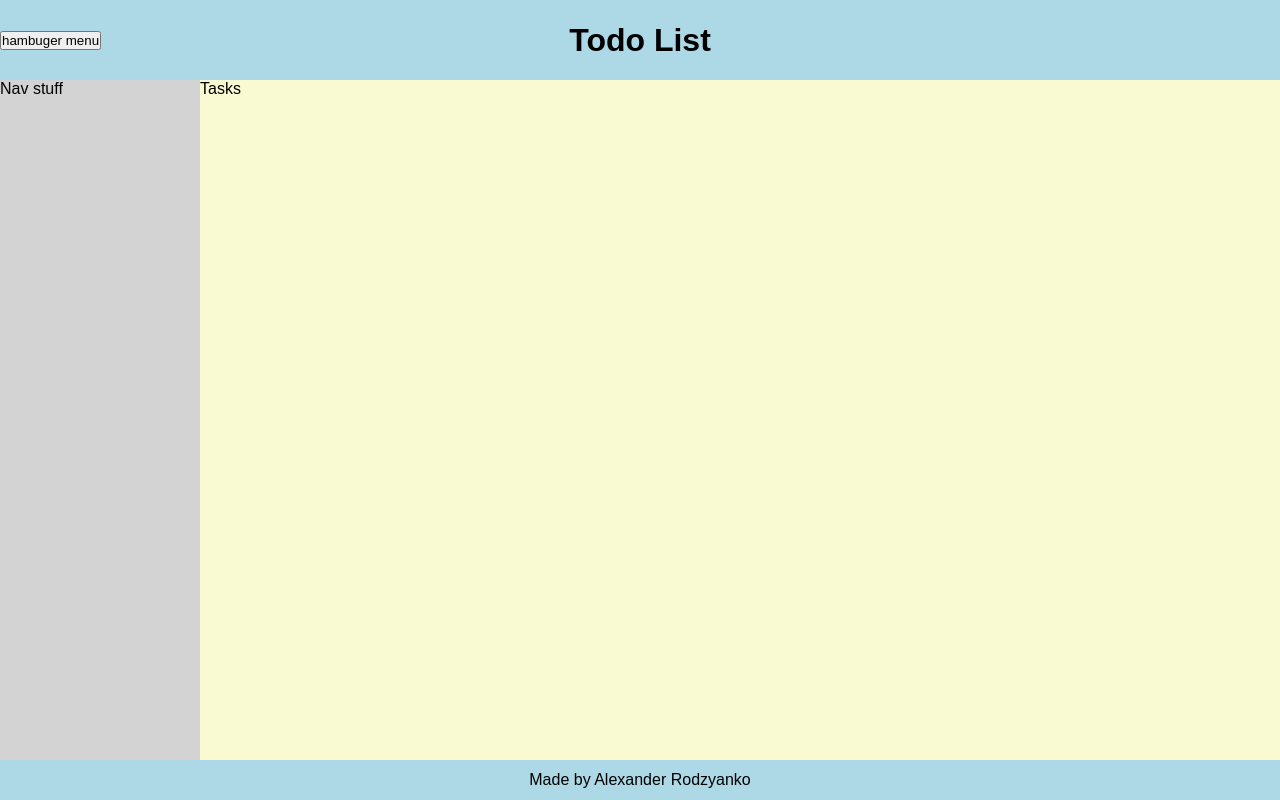
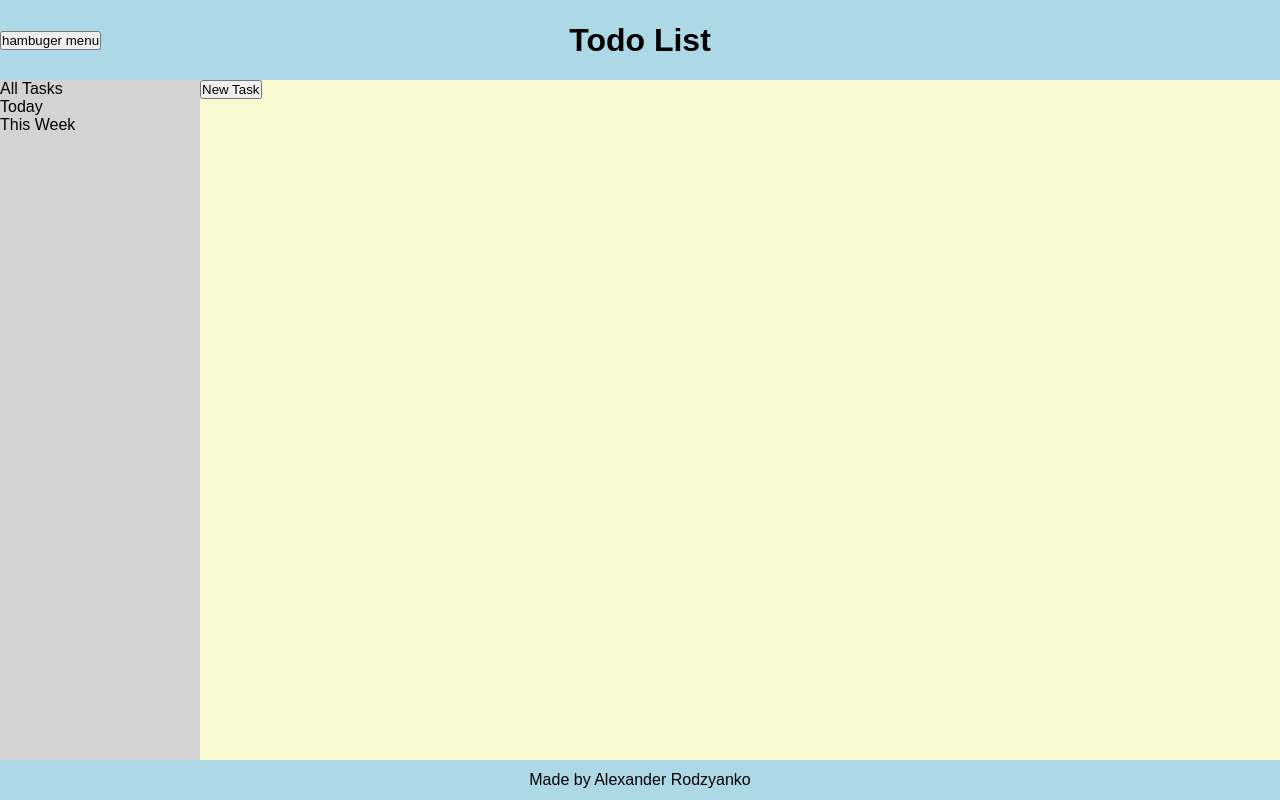
Before and after one commit to bykimus-prime/todo-list, a website built with webpack: page dist/index.html in a window 1280 px wide. Built offline with nearby package versions, Linux system fonts and the light colour scheme.

Commit message:
Adjust layout

```diff
--- a/dist/index.html
+++ b/dist/index.html
@@ -6,6 +6,7 @@
    <meta name="viewport" content="width=device-width, initial-scale=1.0">
    <title>Todo List</title>
    <link rel="stylesheet" href="./style.css">
+   <script src="main.js" defer></script>
 </head>
 <body>
    <div class="header">
@@ -14,10 +15,17 @@
    </div>
    <div class="main">
       <div class="navbar">
-         Nav stuff
+         <div class="default-projects">
+            <div class="all-tasks">All Tasks</div>
+            <div class="today-tasks">Today</div>
+            <div class="week-tasks">This Week</div>
+         </div>
+         <div class="projects">
+
+         </div>
       </div>
-      <div class="task-display">
-         Tasks
+      <div class="content-display">
+         <button>New Task</button>
       </div>
    </div>
    <div class="footer">
```
